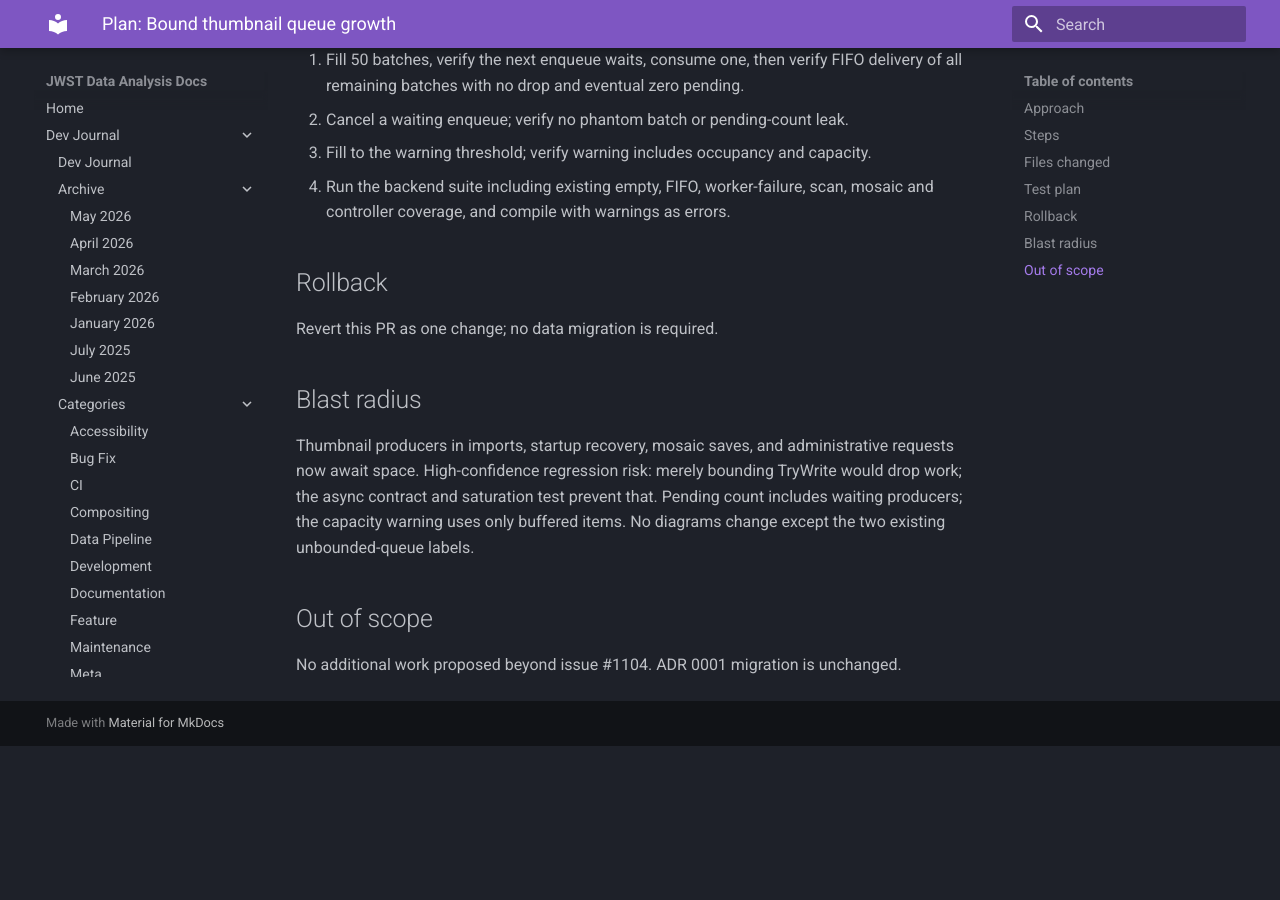
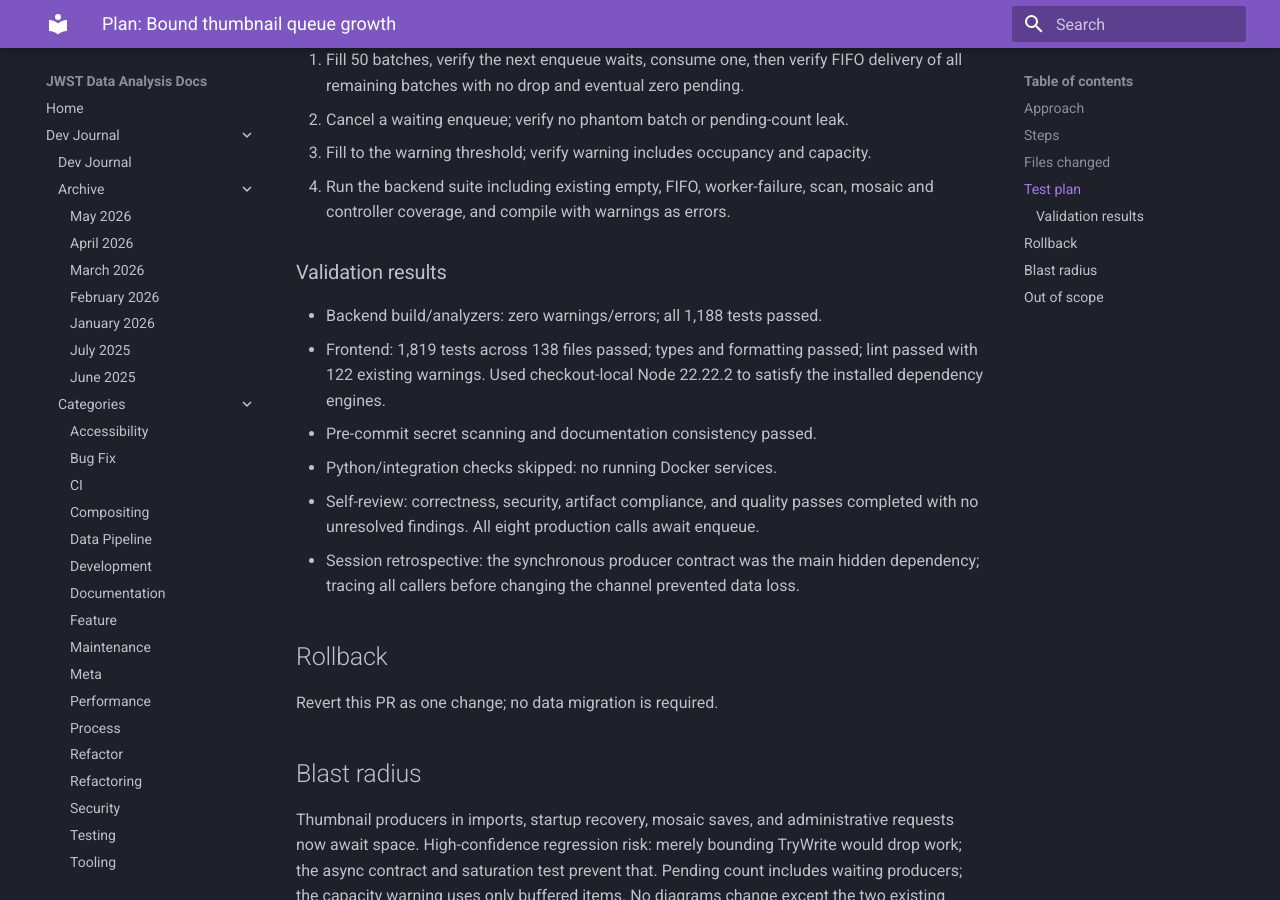
Before and after one commit to Snoww3d/jwst-data-analysis, an MkDocs documentation site: the page built from docs/plans/features/card-1104.md, in a window 1280 px wide and 900 px high, scrolled down 1156 px. Built offline with MkDocs 1.6.1 and Material for MkDocs 9.7.7, drawn with Linux system fonts in a browser that asks for light colours; before the commit the page ends 1902 px from its top, so only the background shows below that.

Commit message:
docs: record thumbnail queue validation and occupancy behavior
Codex-Session: pos-board job-20260906-ba64e5d6

```diff
--- a/docs/plans/features/card-1104.md
+++ b/docs/plans/features/card-1104.md
@@ -38,6 +38,19 @@ implementation, no parallelization opportunity.
 4. Run the backend suite including existing empty, FIFO, worker-failure, scan,
    mosaic and controller coverage, and compile with warnings as errors.
 
+### Validation results
+
+- Backend build/analyzers: zero warnings/errors; all 1,188 tests passed.
+- Frontend: 1,819 tests across 138 files passed; types and formatting passed;
+  lint passed with 122 existing warnings. Used checkout-local Node 22.22.2 to
+  satisfy the installed dependency engines.
+- Pre-commit secret scanning and documentation consistency passed.
+- Python/integration checks skipped: no running Docker services.
+- Self-review: correctness, security, artifact compliance, and quality passes
+  completed with no unresolved findings. All eight production calls await enqueue.
+- Session retrospective: the synchronous producer contract was the main hidden
+  dependency; tracing all callers before changing the channel prevented data loss.
+
 ## Rollback
 
 Revert this PR as one change; no data migration is required.
```
Also changed, not shown: other parts of docs/plans/features/card-1104.md (+1 -1 lines), docs/architecture/concurrency-model.md (+5 -0 lines), docs/plans/design/card-1104.md (+1 -1 lines).
